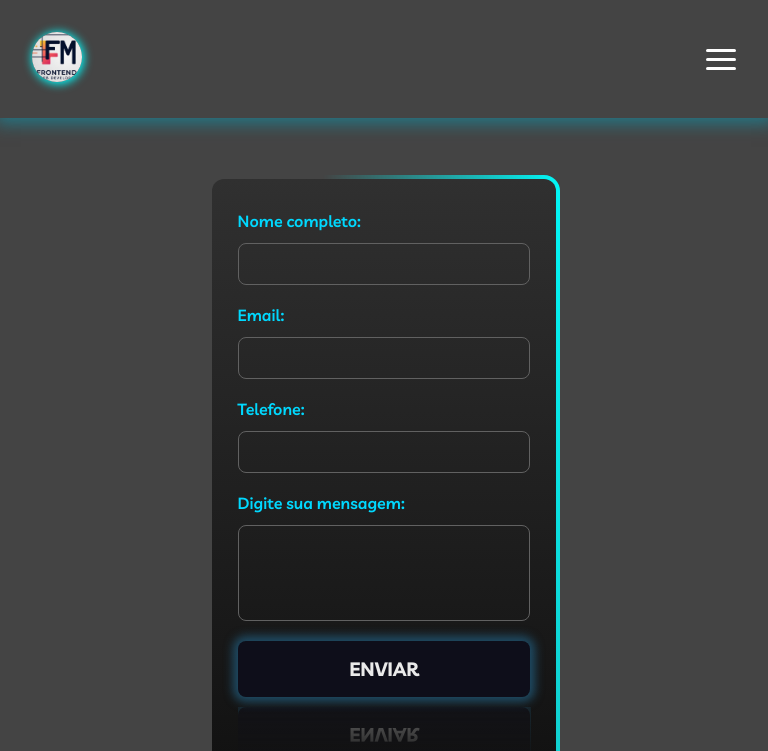
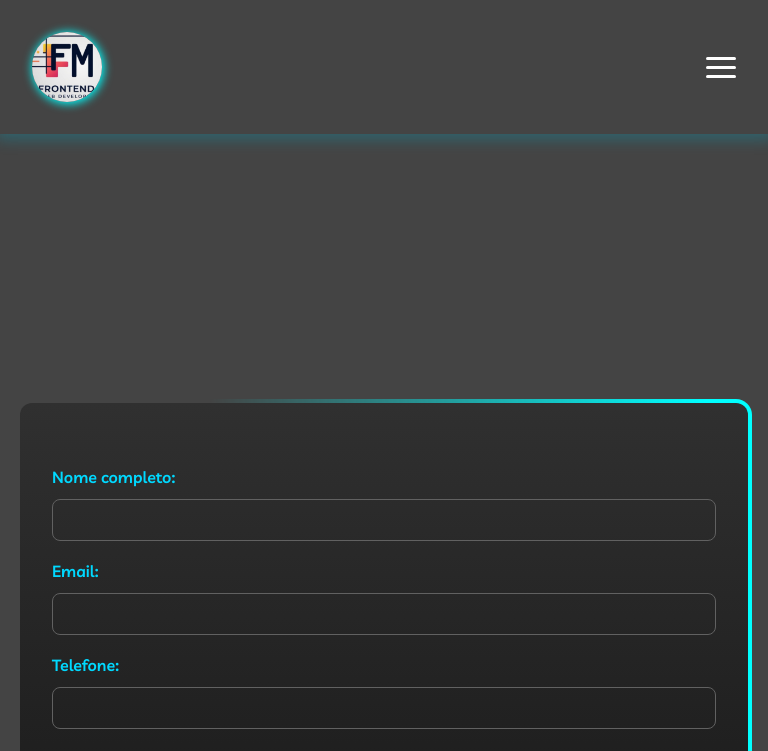
Before and after one commit to fmascena-dev/portfolio, a React (Vite) app: page /contato in a window 768 px wide. Shown: the top 751 px of the page. Built offline with nearby package versions, Linux system fonts and the light colour scheme.

Commit message:
responsividade do contato finalizada

```diff
--- a/src/components/Contato/Contato.jsx
+++ b/src/components/Contato/Contato.jsx
@@ -2,7 +2,7 @@ import './ContatoStyles.scss';
 
 export default function Contato() {
   return (
-    <main id="contato">
+    <section id="contato">
       <div className="form-container">
         <form className="form">
           <div className="form-group">
@@ -33,6 +33,6 @@ export default function Contato() {
           </button>
         </form>
       </div>
-    </main>
+    </section>
   );
 }
--- a/src/components/Contato/ContatoStyles.scss
+++ b/src/components/Contato/ContatoStyles.scss
@@ -1,5 +1,21 @@
 #contato {
   background: #444;
+  display: flex;
+  align-items: center;
+  justify-content: center;
+  padding: 5rem;
+  height: 120vh;
+
+   @media (min-width: 200px) and (max-width: 459px) {
+    padding: 3rem 1rem;
+   }
+   @media (min-width: 460px) and (max-width: 759px) {
+    padding: 3rem 1rem;
+   }
+   @media (min-width: 760px) and (max-width: 999px) {
+    padding: 4rem 1rem;
+    height: 150vh;
+   }
 }
 
 .form-container {
@@ -19,6 +35,24 @@
   border-radius: 1rem;
   background-size: 200% 100%;
   animation: gradient 5s ease infinite;
+
+  @media (min-width: 200px) and (max-width: 459px) {
+    width: 100%;
+    gap: 1.5rem;
+    padding: 2rem 1rem;
+  }
+
+  @media (min-width: 460px) and (max-width: 759px) {
+    width: 100%;
+    gap: 2rem;
+    padding: 2rem 1rem;
+  }
+
+  @media (min-width: 760px) and (max-width: 999px) {
+    width: 100%;
+    gap: 2rem;
+    padding: 4rem 2rem;
+  }
 }
 
 @keyframes gradient {
--- a/src/components/Header/Header.module.scss
+++ b/src/components/Header/Header.module.scss
@@ -26,6 +26,19 @@
   height: 50px;
   border-radius: 50%;
   box-shadow: 1px 1px 10px 1px rgba(0, 255, 255, 1);
+
+  @media (min-width: 200px) and (max-width: 459px) {
+    width: 50px;
+    height: 50px;
+  }
+  @media (min-width: 460px) and (max-width: 759px) {
+    width: 70px;
+    height: 70px;
+  }
+  @media (min-width: 760px) and (max-width: 999px) {
+    width: 70px;
+    height: 70px;
+  }
 }
 
 .hamburger {
@@ -99,6 +112,7 @@
   text-transform: uppercase;
   color: #fff;
   font-weight: 500;
+  text-shadow: 0px 0px 10px rgba(0, 255, 255, 1);
   border-radius: 0.9rem;
   border: 1px solid transparent;
 }
@@ -129,7 +143,6 @@
 @media (max-width: 768px) {
   .hamburger {
     display: flex;
-
   }
 
   .nav {
@@ -141,7 +154,10 @@
     width: 100%;
     background: rgba(0, 0, 0, 0.5);
     z-index: 1;
-
+    padding: 1rem 0;
+  }
+  .logo {
+    display: flex;
   }
   .box {
     width: auto;
@@ -156,8 +172,9 @@
     margin: 0 5px;
     background: transparent;
     text-transform: uppercase;
-    color: #fff;
-    font-weight: 500;
+    color: #e8e8e8;
+    letter-spacing: 0.5rem;
+    font-weight: bold;
     border-radius: 0.9rem;
     border: 1px solid transparent;
   }
--- a/src/components/Tecnologias/TecnologiasStyle.scss
+++ b/src/components/Tecnologias/TecnologiasStyle.scss
@@ -77,7 +77,7 @@
 
 .cards {
   width: 100%;
-  height: 60dvh;
+  height: 70dvh;
   position: relative;
   display: flex;
   place-content: center;
```
Lines whose indentation alone changed are shown as unchanged.
